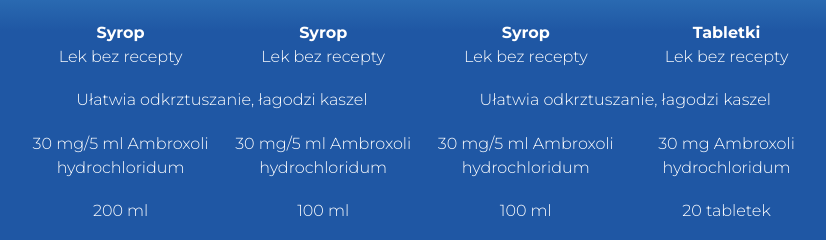
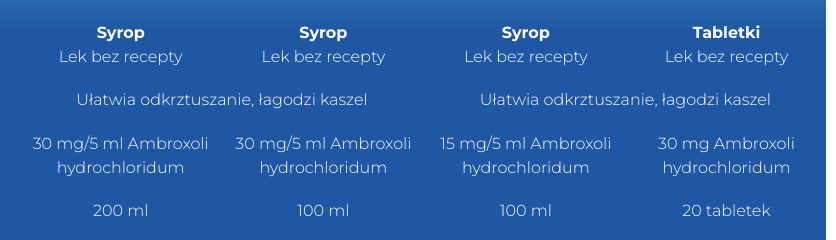
Before and after one commit to eStoreLabs/RC---SF-35-sanofi-mucosolvan-x200-CENEO, a plain HTML site: page index.html in a window 1280 px wide. Shown: the part 4770-5010 px from the top of the page, 298-1134 px from the left. Drawn offline with Linux system fonts and the light colour scheme.

Commit message:
correct conc muco mini from 30mg to 15mg

```diff
--- a/index.html
+++ b/index.html
@@ -340,7 +340,7 @@
                       <tr>
                         <td>30 mg/5 ml Ambroxoli hydrochloridum</td>
                         <td>30 mg/5 ml Ambroxoli hydrochloridum</td>
-                        <td>30 mg/5 ml Ambroxoli hydrochloridum</td>
+                        <td>15 mg/5 ml Ambroxoli hydrochloridum</td>
                         <td>30 mg Ambroxoli hydrochloridum</td>
                       </tr>
                       <tr>
```
